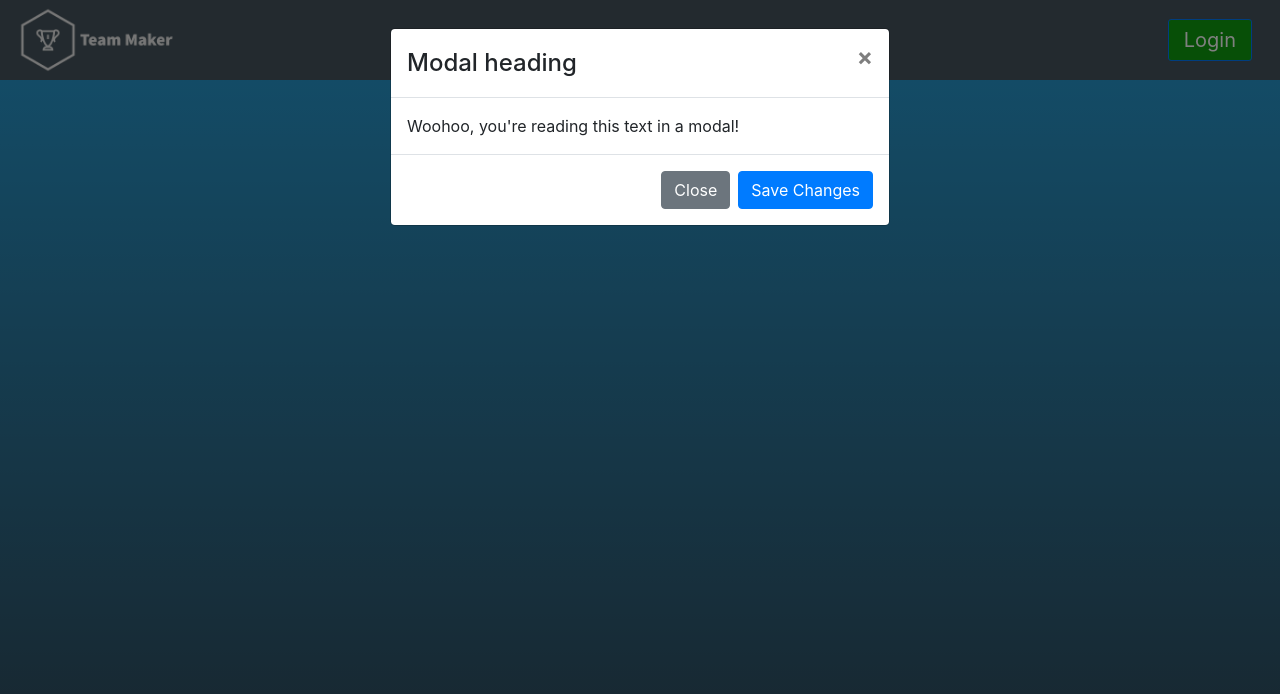
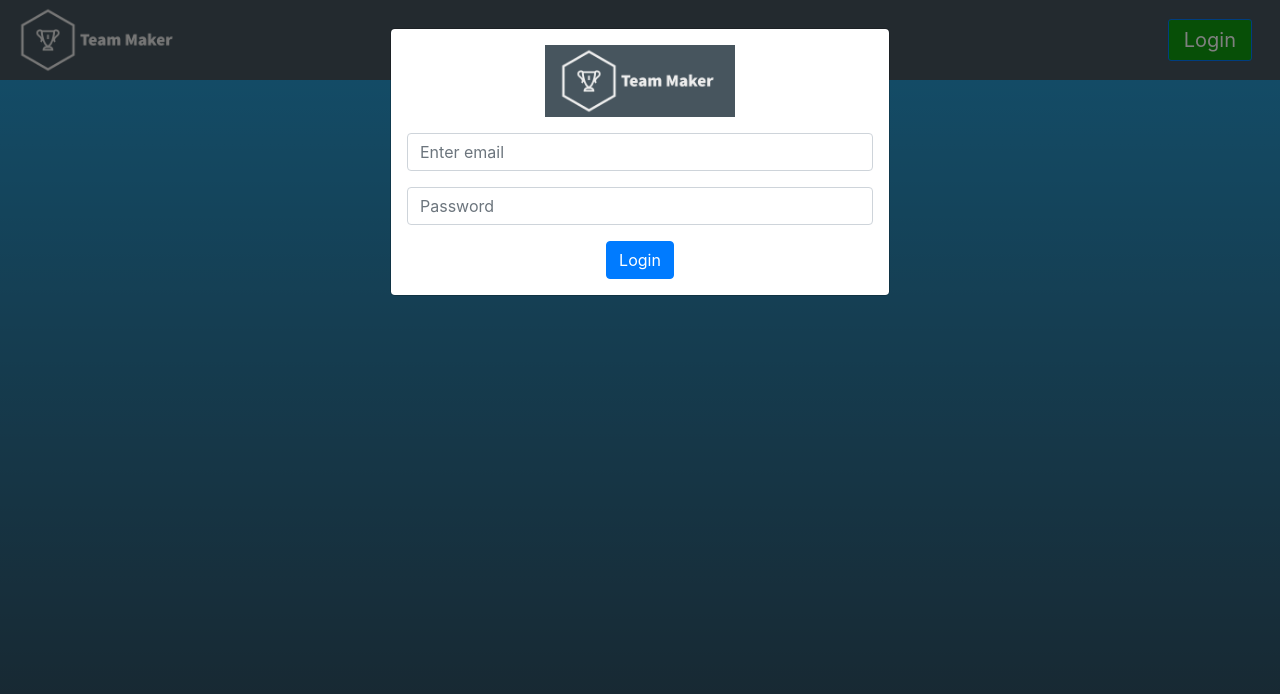
Before and after one commit to team-maker/team-maker-web, a React (Create React App) app: page / in a window 1280 px wide. Both pictures are taken after a click on the button "Login". Shown: the top 694 px of the page. Built offline with nearby package versions, Linux system fonts and the light colour scheme; no server answers.

Commit message:
7 - add login form and api request

```diff
--- a/src/components/LoginModal/index.js
+++ b/src/components/LoginModal/index.js
@@ -1,9 +1,43 @@
 import React, { Component } from 'react'
-import { Modal, Button }  from 'react-bootstrap';
+import { Modal, Button, Form }  from 'react-bootstrap';
+import { UserService } from '../../services';
+import logo from '../../assets/images/logo.png';
 import './loginModal.scss';
 
 
 export default class LoginModal extends Component {
+
+  handleLogin(e) {
+    e.preventDefault();
+    const payload = {
+      user: {
+        username: e.target.email.value,
+        password: e.target.password.value
+      }
+    };
+    UserService.doLogin(payload).then((response) => {
+      const user = response.data
+      localStorage.setItem('user', JSON.stringify(user));
+      // this.props.saveUser(user);
+      if (response.headers.authorization) {
+        localStorage.setItem('jwt', response.headers.authorization);
+        this.props.saveLogIn(localStorage.getItem('jwt'));
+      }
+      // this.props.history.push(`/`)
+    })
+    .catch((error) => {
+      switch (error.response.status) {
+        case 401:
+          alert("Password incorreta");
+          break;
+        case 404:
+          alert("Utilizador não encontrado");
+          break;
+        default:
+          alert("Something went wrong");
+      }
+    })
+  }
 
   render() {
     const {
@@ -12,19 +46,21 @@ export default class LoginModal extends Component {
     } = this.props;
 
     return (
-      <Modal show={show} onHide={() => handleLoginClose()}>
-        <Modal.Header closeButton>
-          <Modal.Title>Modal heading</Modal.Title>
-        </Modal.Header>
-        <Modal.Body>Woohoo, you're reading this text in a modal!</Modal.Body>
-        <Modal.Footer>
-          <Button variant="secondary" onClick={() => handleLoginClose()}>
-            Close
-          </Button>
-          <Button variant="primary" onClick={() => handleLoginClose()}>
-            Save Changes
-          </Button>
-        </Modal.Footer>
+      <Modal className='login-modal' show={show} onHide={() => handleLoginClose()}>
+        <Modal.Body>
+          <img alt='Team Maker logo' className="logo mb-3" src={logo} />
+          <Form onSubmit={(e)=> this.handleLogin(e) }>
+            <Form.Group controlId="formGroupEmail">
+              <Form.Control type="email" placeholder="Enter email" name="email" />
+            </Form.Group>
+            <Form.Group controlId="formGroupPassword">
+              <Form.Control type="password" placeholder="Password" name="password"/>
+            </Form.Group>
+            <Button className='m-auto' type='submit' variant="primary">
+              Login
+            </Button>
+          </Form>
+        </Modal.Body>
       </Modal>
     )
   }
--- a/src/components/LoginModal/loginModal.scss
+++ b/src/components/LoginModal/loginModal.scss
@@ -1,5 +1,6 @@
-.home-nav {
-  background: #46555e;
+.login-modal {
+  text-align: center;
+
   .logo {
     width: 190px;
   }
--- a/src/services/index.js
+++ b/src/services/index.js
@@ -1,2 +1,3 @@
 /** This file serves only as an agreggator so that we can do something like 'import {x, y, x} from "./_services"' * */
 export { AuthenticationService } from './authentication';
+export { UserService } from './user';
```
